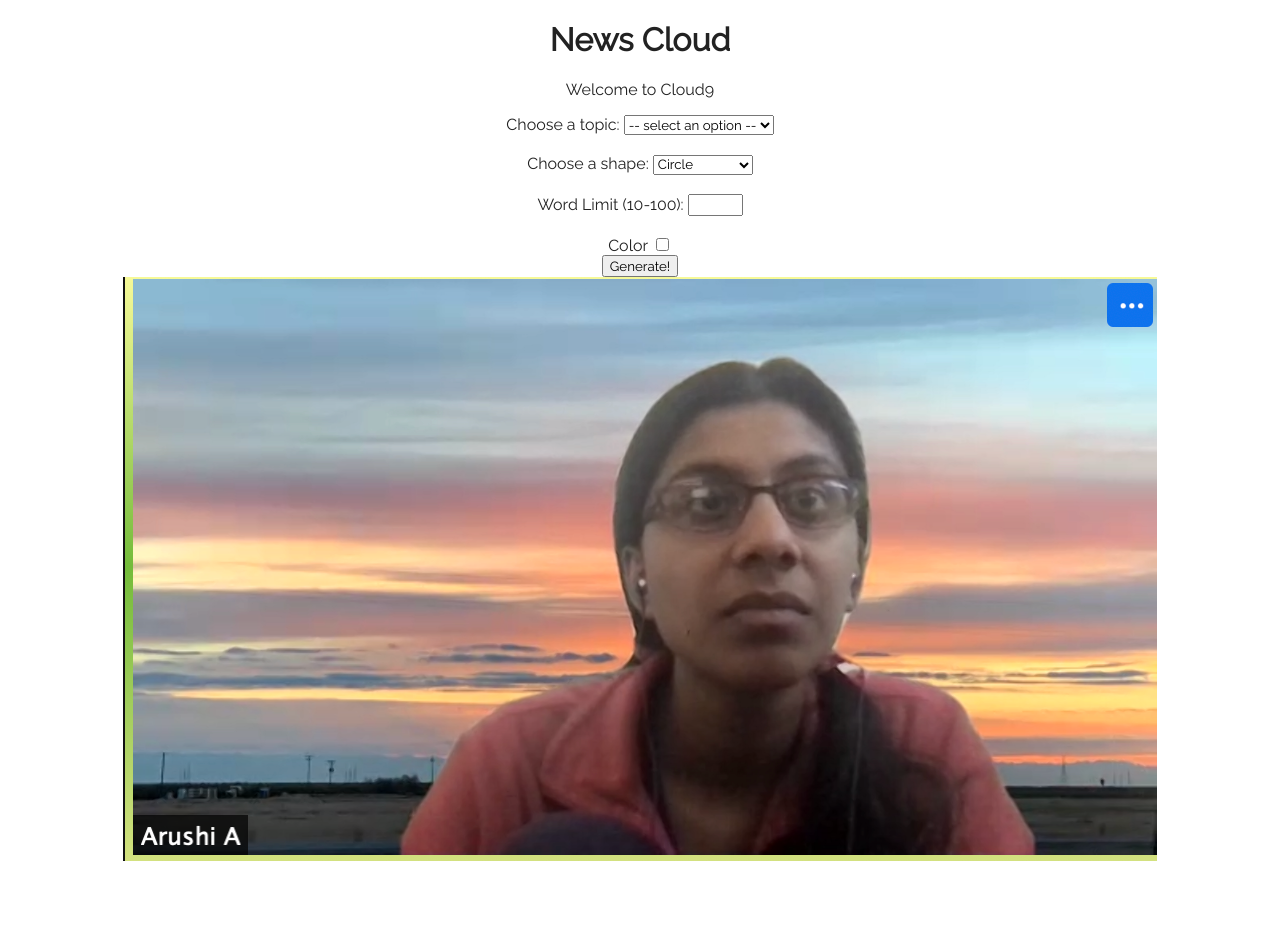
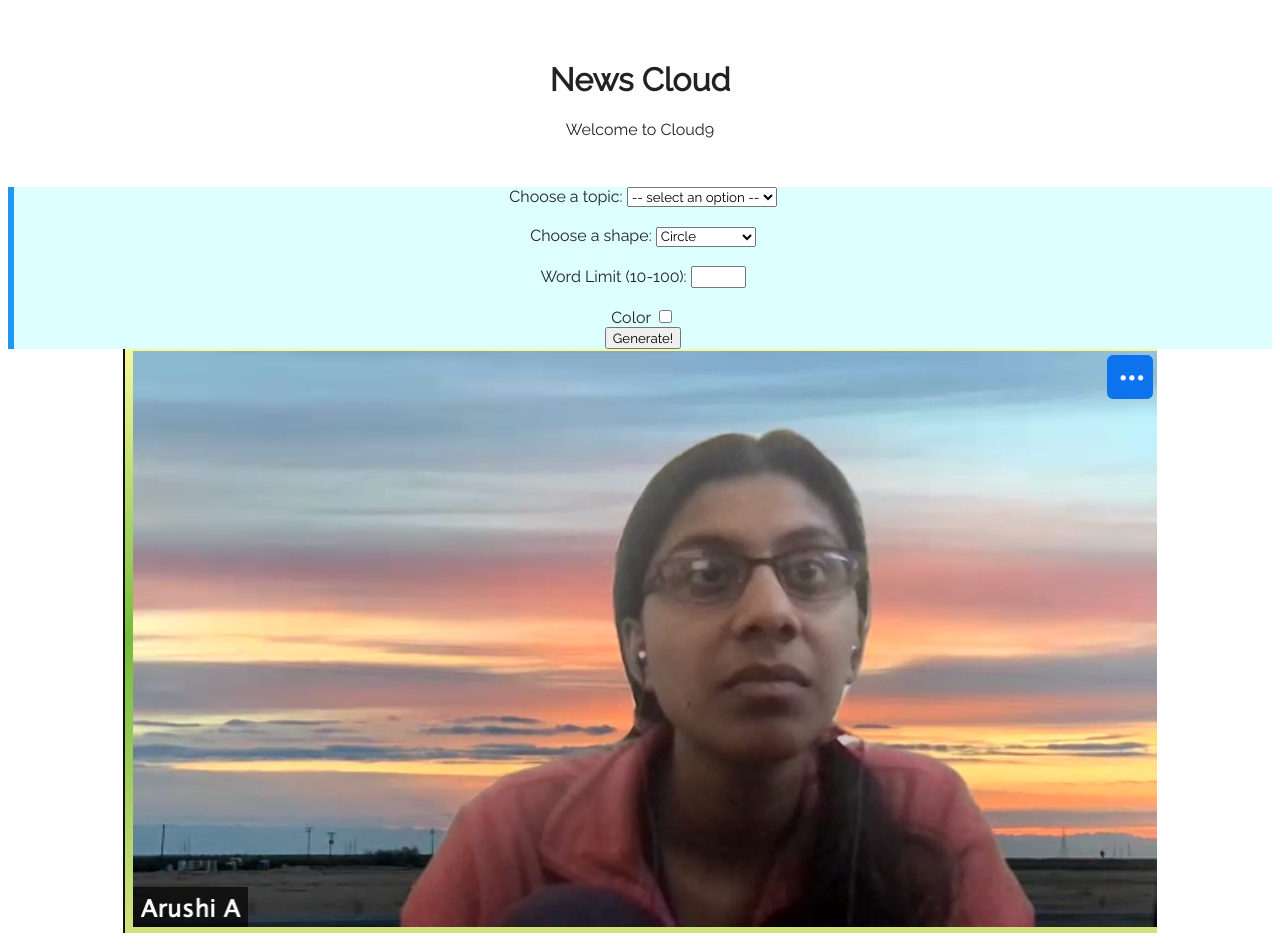
Before and after one commit to LAHacks21/WordCloud, a plain HTML site: page wordcloud.html in a window 1280 px wide. Before the commit the page ends 873 px from the top, so only its background shows below. Drawn offline with nearby package versions, Linux system fonts and the light colour scheme.

Commit message:
playing with borders

```diff
--- a/wordcloud.css
+++ b/wordcloud.css
@@ -32,10 +32,17 @@ h1,
 p {
   color: var(--text-color);
 }
+.padding-32 {
+    padding-top:32px;
+    padding-bottom:32px;
+}
 
 .settings {
     /* margin: 0 auto; */
     text-align:center;
+    border-left:6px solid;
+    border-color: #2196F3;
+    background-color: #ddffff;
 }
 .wordcloud {
     max-width: 100%;
--- a/wordcloud.html
+++ b/wordcloud.html
@@ -8,7 +8,7 @@
     <link rel="stylesheet" type="text/css" href="https://fonts.googleapis.com/css?family=Raleway" />
 </head>
 <body>
-    <header class="center">
+    <header class="center padding-32">
         <h1>
             <b>
                 News Cloud
```
